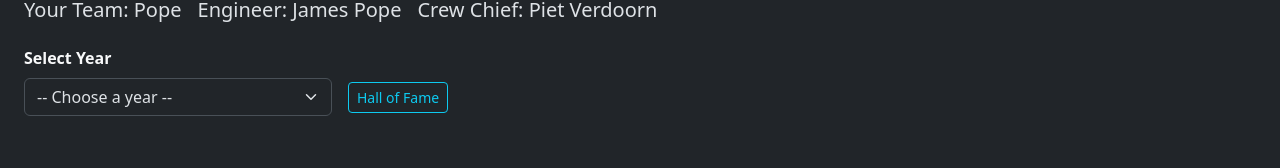
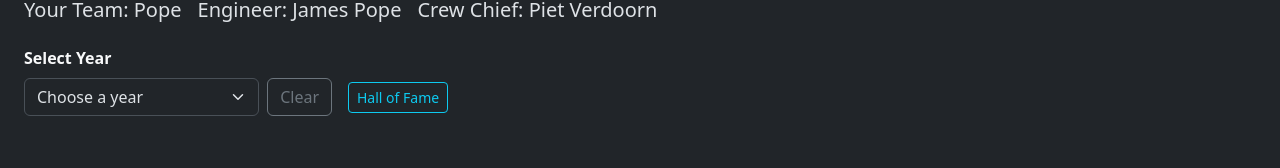
Before and after one commit to MDPater/GoldenLapStats, a React (Vite) app: page / in a window 1280 px wide. Both pictures are taken after a click on the button "Load Test Data". Shown: the part 170-338 px from the top of the page. Built offline with nearby package versions, Linux system fonts and the light colour scheme.

Commit message:
small improvs

```diff
--- a/src/components/CalendarYearDropdown.jsx
+++ b/src/components/CalendarYearDropdown.jsx
@@ -1,4 +1,4 @@
-function CalendarYearDropdown({ data, setYear }) {
+function CalendarYearDropdown({ data, year, setYear }) {
   if (!data || !Array.isArray(data)) return null;
 
   const handleChange = (e) => {
@@ -8,14 +8,23 @@ function CalendarYearDropdown({ data, setYear }) {
   return (
     <div className="mb-3">
       <label className="form-label text-light fw-bold">Select Year</label>
-      <select className="form-select" onChange={handleChange}>
-        <option value="">-- Choose a year --</option>
+      <div className="d-flex gap-2">
+        <select className="form-select" value={year} onChange={handleChange}>
+          <option value="">Choose a year</option>
           {data.map((yearObj, index) => (
             <option key={index} value={yearObj.CalendarYear}>
               {yearObj.CalendarYear}
             </option>
           ))}
         </select>
+        <button
+          type="button"
+          className="btn btn-outline-secondary"
+          onClick={() => setYear("")}
+        >
+          Clear
+        </button>
+      </div>
     </div>
   );
 }
--- a/src/components/season/ResultBuilder.jsx
+++ b/src/components/season/ResultBuilder.jsx
@@ -70,7 +70,9 @@ function ResultBuilder({ weekend }) {
                 <td>{driver.Team}</td>
                 <td>{driver.Laps}</td>
                 <td>{driver.Pits}</td>
-                <td>{formatTime(driver.LapTime)}</td>
+                <td>
+                  {driver.LapTime === 0 ? "DNF" : formatTime(driver.LapTime)}
+                </td>
                 <td>
                   {formatTime(driver.FastestLapTime)}
                   {driver.FastestLap && (
--- a/src/sites/SeasonStats.jsx
+++ b/src/sites/SeasonStats.jsx
@@ -20,7 +20,11 @@ function SeasonStats({ data }) {
       </div>
       <div className="d-flex align-items-center gap-3 mb-3">
         <div className="w-25">
-          <CalendarYearDropdown data={data.Career?.Years} setYear={setYear} />
+          <CalendarYearDropdown
+            data={data.Career?.Years}
+            year={year}
+            setYear={setYear}
+          />
         </div>
         <button
           className="btn btn-outline-info mt-3 btn-sm"
```
Lines whose indentation alone changed are shown as unchanged.
